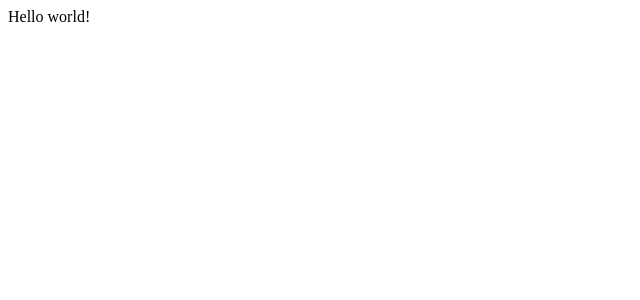
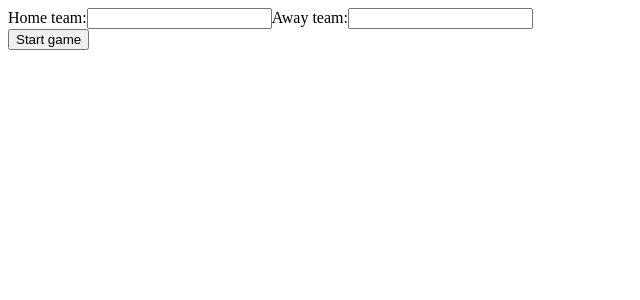
Before and after one commit to milosKomiRajkovic94/fwcsb-library, a React (Create React App) app: page / in a window 1280 px wide. Shown: the top 300 px of the page, without its empty margins (0-640 px from the left). Built offline with nearby package versions, Linux system fonts and the light colour scheme.

Commit message:
Add start game fields with disable functionality

```diff
--- a/package.json
+++ b/package.json
@@ -34,5 +34,8 @@
       "last 1 firefox version",
       "last 1 safari version"
     ]
+  },
+  "devDependencies": {
+    "@babel/plugin-proposal-private-property-in-object": "^7.21.11"
   }
 }
--- a/src/App.js
+++ b/src/App.js
@@ -1,7 +1,22 @@
+import { useState } from 'react';
+import Form from './components/Form';
+
 function App() {
+  const[startedGame, setStartedGame] = useState(false);
+
+  const onChange = (event) => {
+    console.log("App onChange", event);
+  }
+
+  const onClick = (event) => {
+    event.preventDefault();
+    setStartedGame((prevState) => !prevState);
+    console.log("App onSubmit", event, startedGame);
+  }
+
   return (
     <div className="App">
-      Hello world!
+      <Form onChange={onChange} onClick={onClick} startedGame={startedGame} />
     </div>
   );
 }
--- /dev/null
+++ b/src/components/Form.js
@@ -0,0 +1,23 @@
+const Form = ({onChange, onClick, startedGame}) => {
+    console.log('Form started game', startedGame);
+    return(
+        <form>
+            <label>
+                Home team:
+                <input id="homeTeamName" type="text" name="homeTeamName" disabled={startedGame} onChange={onChange} />
+            </label>
+            <label>
+                Away team:
+                <input id="awayTeamName" type="text" name="awayTeamName" disabled={startedGame} onChange={onChange} />
+            </label>
+            <div>
+            <label>
+
+                <input type="button" onClick={onClick} value={`${startedGame ? "Finish" : "Start"} game`}/>
+            </label>
+            </div>
+        </form>
+    )
+}
+
+export default Form;
```
Also changed, not shown: 2 other files (tests, documents, lock files or other folders).
